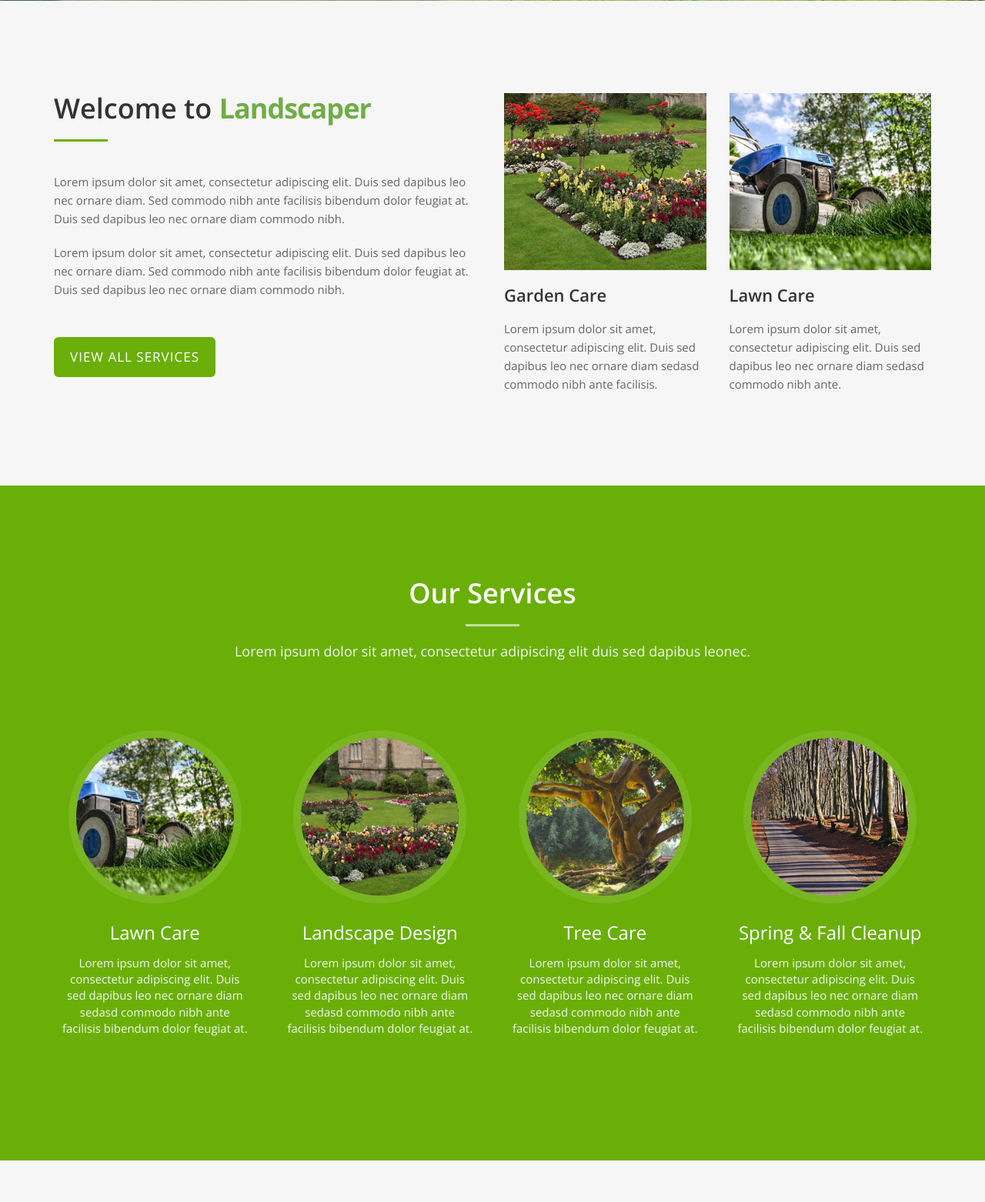
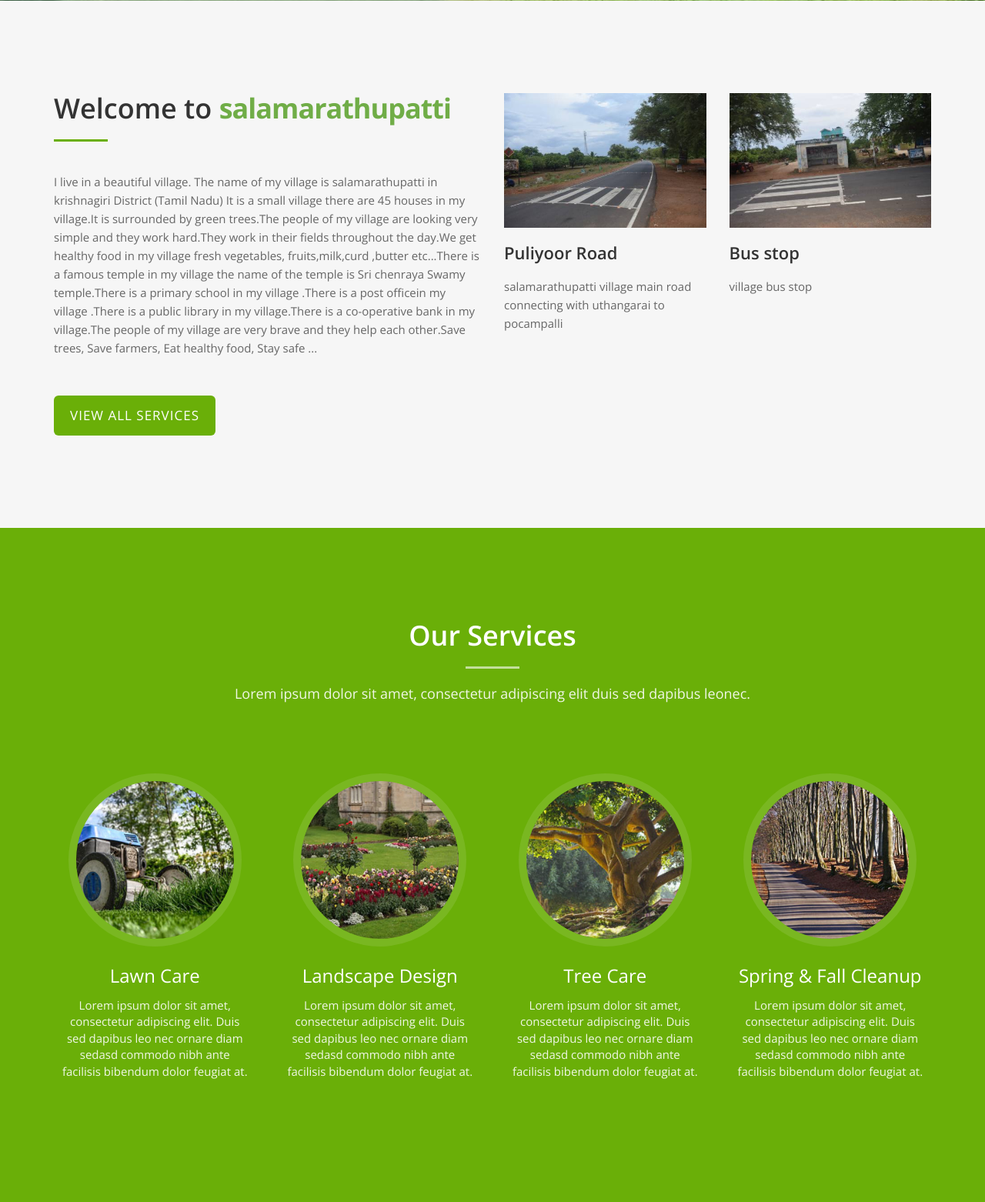
Before and after one commit to kirubha10/salamarathupatti, a CodeIgniter app: page /database/ in a window 1280 px wide. Shown: the part 750-2312 px from the top of the page at 77% size. Run offline with CodeIgniter, Linux system fonts and the light colour scheme.

Commit message:
contant-changes

```diff
--- a/application/views/welcome_message.php
+++ b/application/views/welcome_message.php
@@ -82,24 +82,23 @@
     <div class="row">
       <div class="col-xs-12 col-md-6">
         <div class="about-text">
-          <h2>Welcome to <span>Landscaper</span></h2>
+          <h2>Welcome to <span>salamarathupatti</span></h2>
           <hr>
-          <p>Lorem ipsum dolor sit amet, consectetur adipiscing elit. Duis sed dapibus leo nec ornare diam. Sed commodo nibh ante facilisis bibendum dolor feugiat at. Duis sed dapibus leo nec ornare diam commodo nibh.</p>
-          <p>Lorem ipsum dolor sit amet, consectetur adipiscing elit. Duis sed dapibus leo nec ornare diam. Sed commodo nibh ante facilisis bibendum dolor feugiat at. Duis sed dapibus leo nec ornare diam commodo nibh.</p>
+         <p>I live in a beautiful village. The name of my village is salamarathupatti in krishnagiri District (Tamil Nadu) It is a small village there are 45 houses in my village.It is surrounded by green trees.The people of my village are looking very simple and they work hard.They work in their fields throughout the day.We get healthy food in my village fresh vegetables, fruits,milk,curd ,butter etc...There is a famous temple in my village the name of the temple is Sri chenraya Swamy temple.There is a  primary school in my village .There is a post officein my village .There is a public library in my village.There is a co-operative bank in my village.The people of my village are very brave and they help each other.Save trees, Save farmers, Eat healthy food, Stay safe ...</p>
           <a href="#services" class="btn btn-custom btn-lg page-scroll">View All Services</a> </div>
       </div>
       <div class="col-xs-12 col-md-3">
         <div class="about-media"> <img src="<?php echo base_url();?>assets/img/about-1.jpg" alt=" "> </div>
         <div class="about-desc">
-          <h3>Garden Care</h3>
-          <p>Lorem ipsum dolor sit amet, consectetur adipiscing elit. Duis sed dapibus leo nec ornare diam sedasd commodo nibh ante facilisis.</p>
+          <h3>Puliyoor Road</h3>
+          <p>salamarathupatti village main road connecting with uthangarai to pocampalli </p>
         </div>
       </div>
       <div class="col-xs-12 col-md-3">
         <div class="about-media"> <img src="<?php echo base_url();?>assets/img/about-2.jpg" alt=" "> </div>
         <div class="about-desc">
-          <h3>Lawn Care</h3>
-          <p>Lorem ipsum dolor sit amet, consectetur adipiscing elit. Duis sed dapibus leo nec ornare diam sedasd commodo nibh ante.</p>
+          <h3>Bus stop</h3>
+          <p>village bus stop</p>
         </div>
       </div>
     </div>
@@ -174,7 +173,7 @@
               <div class="hover-text">
                 <h4>Lorem Ipsum</h4>
               </div>
-              <img src="img/portfolio/01-small.jpg" class="img-responsive" alt="Project Title"> </a> </div>
+              <img src="<?php echo base_url();?>assets/img/portfolio/01-small.jpg" class="img-responsive" alt="Project Title"> </a> </div>
           </div>
         </div>
         <div class="col-sm-6 col-md-4 planting">
@@ -183,7 +182,7 @@
               <div class="hover-text">
                 <h4>Adipiscing Elit</h4>
               </div>
-              <img src="img/portfolio/02-small.jpg" class="img-responsive" alt="Project Title"> </a> </div>
+              <img src="<?php echo base_url();?>assets/img/portfolio/02-small.jpg" class="img-responsive" alt="Project Title"> </a> </div>
           </div>
         </div>
         <div class="col-sm-6 col-md-4 lawn">
```
Also changed, not shown: assets/img/about-1.jpg, assets/img/about-11.jpg (added), assets/img/about-2.jpg, assets/img/about-22.jpg (added).
